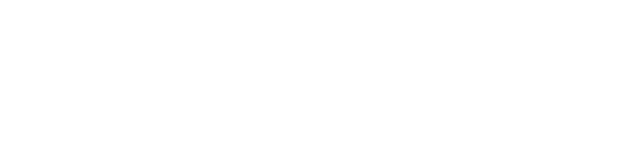
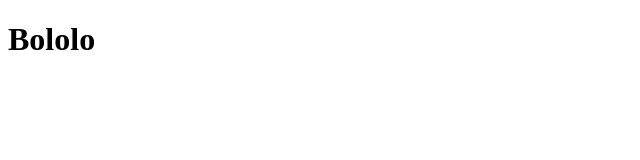
Before and after one commit to Nelsonneto2006/curso-de-git-guia-do-programador, a plain HTML site: page index.html in a window 1280 px wide. Shown: the whole page, without its empty margins (0-640 px from the left). Drawn offline with Linux system fonts and the light colour scheme.

Commit message:
Mudando nome do site e adicionando h1 no body

```diff
--- a/index.html
+++ b/index.html
@@ -3,9 +3,9 @@
 <head>
     <meta charset="UTF-8">
     <meta name="viewport" content="width=device-width, initial-scale=1.0">
-    <title>Document</title>
+    <title>Bololo</title>
 </head>
 <body>
-
+    <h1>Bololo</h1>
 </body>
 </html>
```
